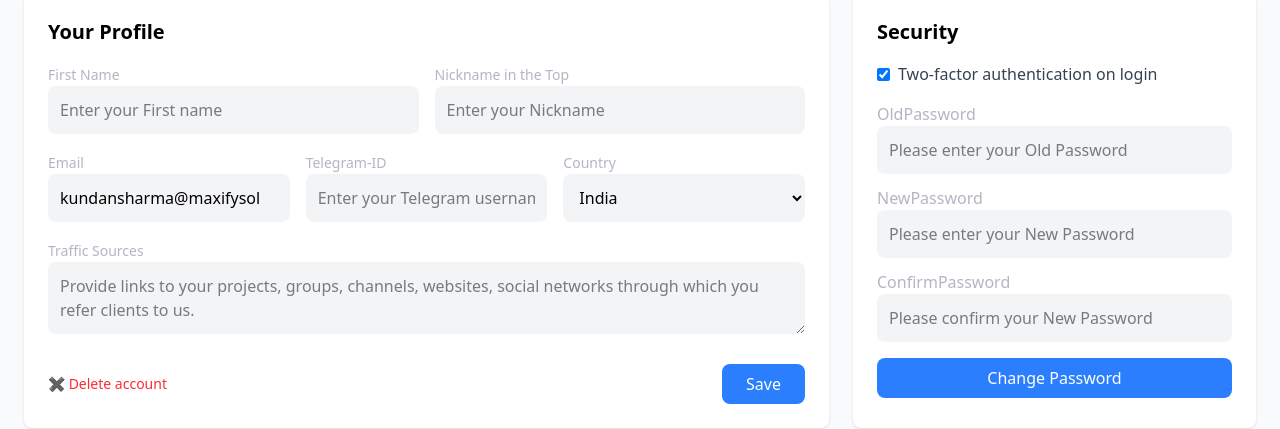
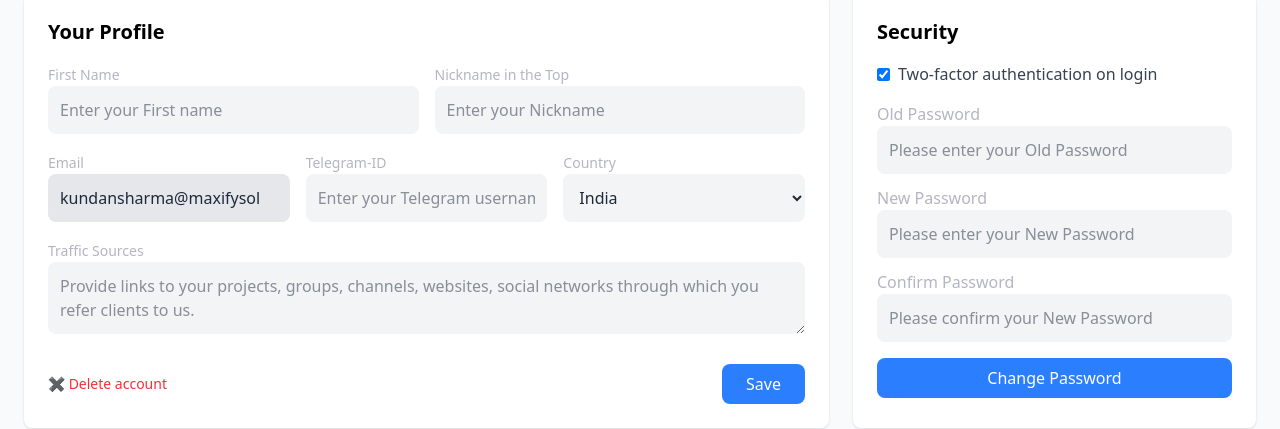
Before and after one commit to rjcoder102/partner100xwin, a React (Vite) app in the folder client/: page /myaccount in a window 1280 px wide. Shown: the part 122-551 px from the top of the page. Built offline with nearby package versions, Linux system fonts and the light colour scheme; no server answers.

Commit message:
chages12334

```diff
--- a/client/src/pages/Myaccount.jsx
+++ b/client/src/pages/Myaccount.jsx
@@ -1,4 +1,4 @@
-import React, { useState } from 'react'
+import React, { useState } from 'react';
 import DashboardHeader from '../components/DashboardHeader';
 
 const Myaccount = () => {
@@ -42,6 +42,11 @@ const Myaccount = () => {
         alert("Password changed successfully!");
     };
 
+    const inputClass = `w-full p-3 rounded-lg bg-gray-100 text-gray-800
+                       focus:outline-none
+                        focus:ring-[0.5px] focus:ring-[#e5ea55] focus:border-[#e5ea55]
+                        transition-all duration-200`;
+
     return (
         <>
             <div>
@@ -60,7 +65,7 @@ const Myaccount = () => {
                                 placeholder="Enter your First name"
                                 value={user.firstName}
                                 onChange={handleProfileChange}
-                                className="w-full p-3 text-[#] focus:border-[#e5ea55] outline-none rounded-lg bg-gray-100"
+                                className={inputClass}
                             />
                         </div>
                         <div>
@@ -71,7 +76,7 @@ const Myaccount = () => {
                                 placeholder="Enter your Nickname"
                                 value={user.nickname}
                                 onChange={handleProfileChange}
-                                className="w-full p-3  rounded-lg bg-gray-100"
+                                className={inputClass}
                             />
                         </div>
                     </div>
@@ -84,7 +89,7 @@ const Myaccount = () => {
                                 name="email"
                                 value={user.email}
                                 disabled
-                                className="w-full p-3  rounded-lg bg-gray-100"
+                                className={`${inputClass} cursor-not-allowed bg-gray-200`}
                             />
                         </div>
                         <div>
@@ -95,7 +100,7 @@ const Myaccount = () => {
                                 placeholder="Enter your Telegram username"
                                 value={user.telegramId}
                                 onChange={handleProfileChange}
-                                className="w-full p-3  rounded-lg bg-gray-100"
+                                className={inputClass}
                             />
                         </div>
                         <div>
@@ -104,7 +109,7 @@ const Myaccount = () => {
                                 name="country"
                                 value={user.country}
                                 onChange={handleProfileChange}
-                                className="w-full p-3  rounded-lg bg-gray-100"
+                                className={inputClass}
                             >
                                 <option value="India">India</option>
                                 <option value="USA">USA</option>
@@ -120,15 +125,15 @@ const Myaccount = () => {
                             placeholder="Provide links to your projects, groups, channels, websites, social networks through which you refer clients to us."
                             value={user.trafficSources}
                             onChange={handleProfileChange}
-                            className="w-full p-3  rounded-lg bg-gray-100"
+                            className={inputClass}
                         ></textarea>
                     </div>
 
                     <div className="mt-6 flex justify-between items-center">
-                        <button className="text-red-500 text-sm">✖ Delete account</button>
+                        <button className="text-red-500 text-sm hover:underline">✖ Delete account</button>
                         <button
                             onClick={handleProfileSave}
-                            className="bg-blue-500 text-white px-6 py-2 rounded-lg"
+                            className="bg-blue-500 hover:bg-blue-600 text-white px-6 py-2 rounded-lg transition"
                         >
                             Save
                         </button>
@@ -152,51 +157,50 @@ const Myaccount = () => {
 
                     <div className="space-y-3">
                         <div>
-                            <label htmlFor="" className='text-[#b5b5c3]'>OldPassword</label>
+                            <label className="text-[#b5b5c3]">Old Password</label>
                             <input
                                 type="password"
                                 name="oldPassword"
                                 placeholder="Please enter your Old Password"
                                 value={security.oldPassword}
                                 onChange={handleSecurityChange}
-                                className="w-full p-3  rounded-lg bg-gray-100"
+                                className={inputClass}
                             />
                         </div>
                         <div>
-                            <label htmlFor="" className='text-[#b5b5c3]'>NewPassword</label>
+                            <label className="text-[#b5b5c3]">New Password</label>
                             <input
                                 type="password"
                                 name="newPassword"
                                 placeholder="Please enter your New Password"
                                 value={security.newPassword}
                                 onChange={handleSecurityChange}
-                                className="w-full p-3  rounded-lg bg-gray-100"
+                                className={inputClass}
                             />
                         </div>
                         <div>
-                            <label htmlFor="" className='text-[#b5b5c3]'>ConfirmPassword</label>
+                            <label className="text-[#b5b5c3]">Confirm Password</label>
                             <input
                                 type="password"
                                 name="confirmPassword"
                                 placeholder="Please confirm your New Password"
                                 value={security.confirmPassword}
                                 onChange={handleSecurityChange}
-                                className="w-full p-3  rounded-lg bg-gray-100"
+                                className={inputClass}
                             />
                         </div>
                     </div>
 
                     <button
                         onClick={handleChangePassword}
-                        className="bg-blue-500 text-white w-full mt-4 py-2 rounded-lg"
+                        className="bg-blue-500 hover:bg-blue-600 text-white w-full mt-4 py-2 rounded-lg transition"
                     >
                         Change Password
                     </button>
                 </div>
             </div>
         </>
+    );
+};
 
-    );
-}
-
-export default Myaccount
+export default Myaccount;
```
